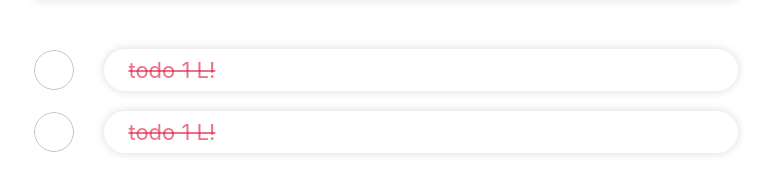
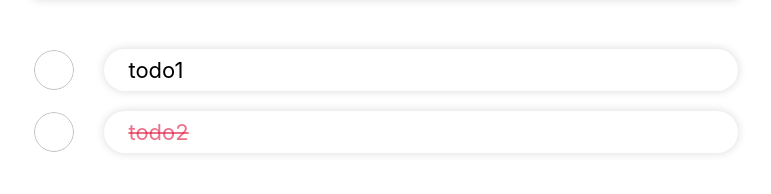
Before and after one commit to Artem2001S/todo, a React (Create React App) app: page / in a window 1280 px wide. Shown: the part 174-368 px from the top of the page, without its empty margins (254-1025 px from the left). Built offline with nearby package versions, Linux system fonts and the light colour scheme; the HTML template or start-up script is replaced by a standard one.

Commit message:
feat: render todos from state

```diff
--- a/src/components/TodoItem/TodoItem.jsx
+++ b/src/components/TodoItem/TodoItem.jsx
@@ -1,10 +1,11 @@
 import React from 'react'
 import classes from './TodoItem.module.scss'
 
-export default function TodoItem() {
+export default function TodoItem({ todo }) {
   const rnd = Math.random();
 
   const inputRef = React.createRef();
+
   return (
     <div className={classes.TodoItem}>
 
@@ -18,7 +19,9 @@ export default function TodoItem() {
         title="Double click to edit"
         onDoubleClick={() => { inputRef.current.style.display = 'block'; inputRef.current.focus() }}
       >
-        <span className={classes.Completed}>todo 1 L!</span>
+        <span className={todo.isCompleted ? classes.Completed : ''}>
+          {todo.text}
+        </span>
         <input ref={inputRef} type="text" className={classes.inputForEdit} />
       </div>
       <div className={classes.removeBtn}></div>
--- a/src/components/TodoList/TodoList.jsx
+++ b/src/components/TodoList/TodoList.jsx
@@ -2,11 +2,14 @@ import React from 'react'
 import TodoItem from '../TodoItem/TodoItem'
 import classes from './TodoList.module.scss'
 
-export default function TodoList() {
+export default function TodoList({ todos }) {
+  const $todos = todos.map((todo, index) => {
+    return (<TodoItem key={`${index}a`} todo={todo} />)
+  });
+
   return (
     <div className={classes.TodoList}>
-      <TodoItem />
-      <TodoItem />
+      {$todos}
     </div>
   )
 }
--- a/src/containers/Todo/Todo.jsx
+++ b/src/containers/Todo/Todo.jsx
@@ -1,17 +1,17 @@
-import React, { Component } from 'react'
+import React, { useState } from 'react'
 import classes from './Todo.module.css'
 import Header from '../../components/Header/Header'
 import AddForm from '../../components/AddForm/AddForm'
 import TodoList from '../../components/TodoList/TodoList'
 
-export default class Todo extends Component {
-  render() {
+export default function Todo() {
+  const [todos, setTodos] = useState([{ id: 1, text: 'todo1', isCompleted: false }, { id: 2, text: 'todo2', isCompleted: true }]);
+
   return (
     <div className={classes.TodoContainer}>
       <Header headerContent={'To do list'} />
       <AddForm />
-        <TodoList />
+      <TodoList todos={todos} />
     </div>
   )
 }
-}
```
Lines whose indentation alone changed are shown as unchanged.
